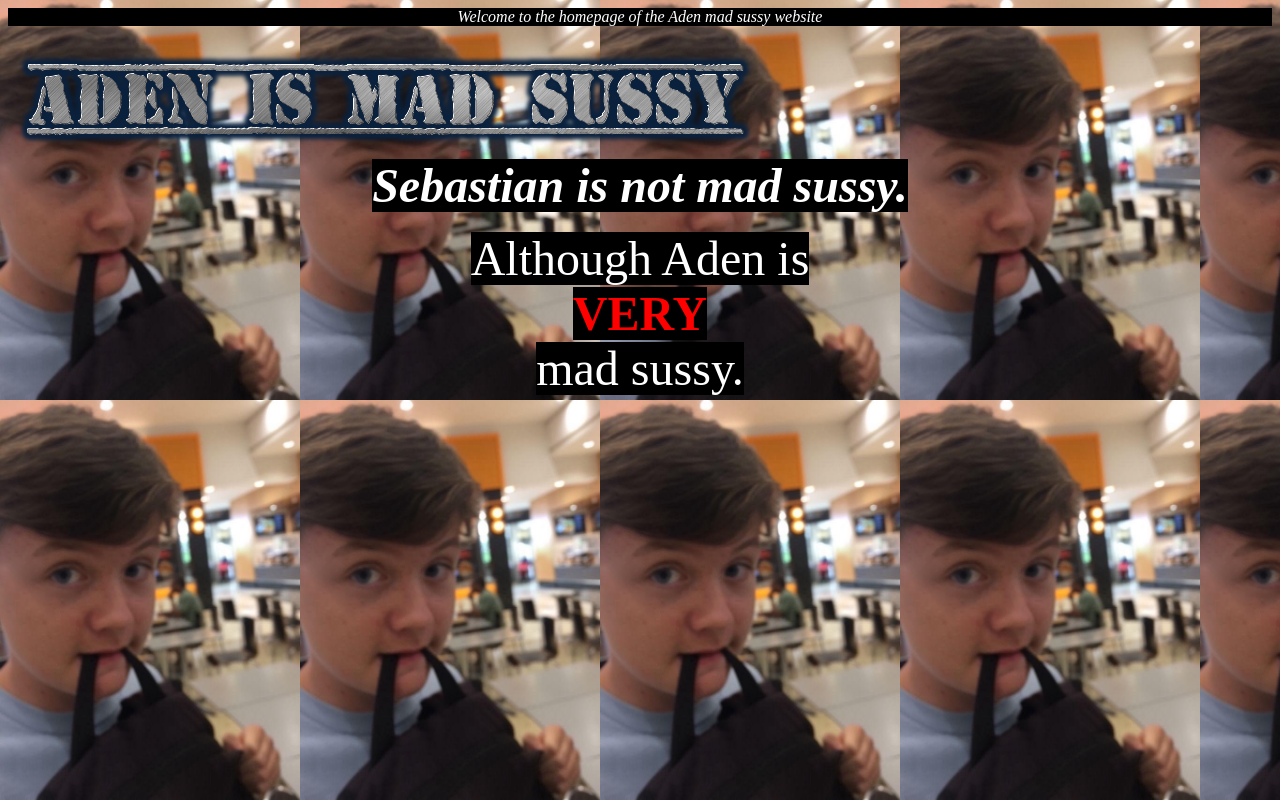
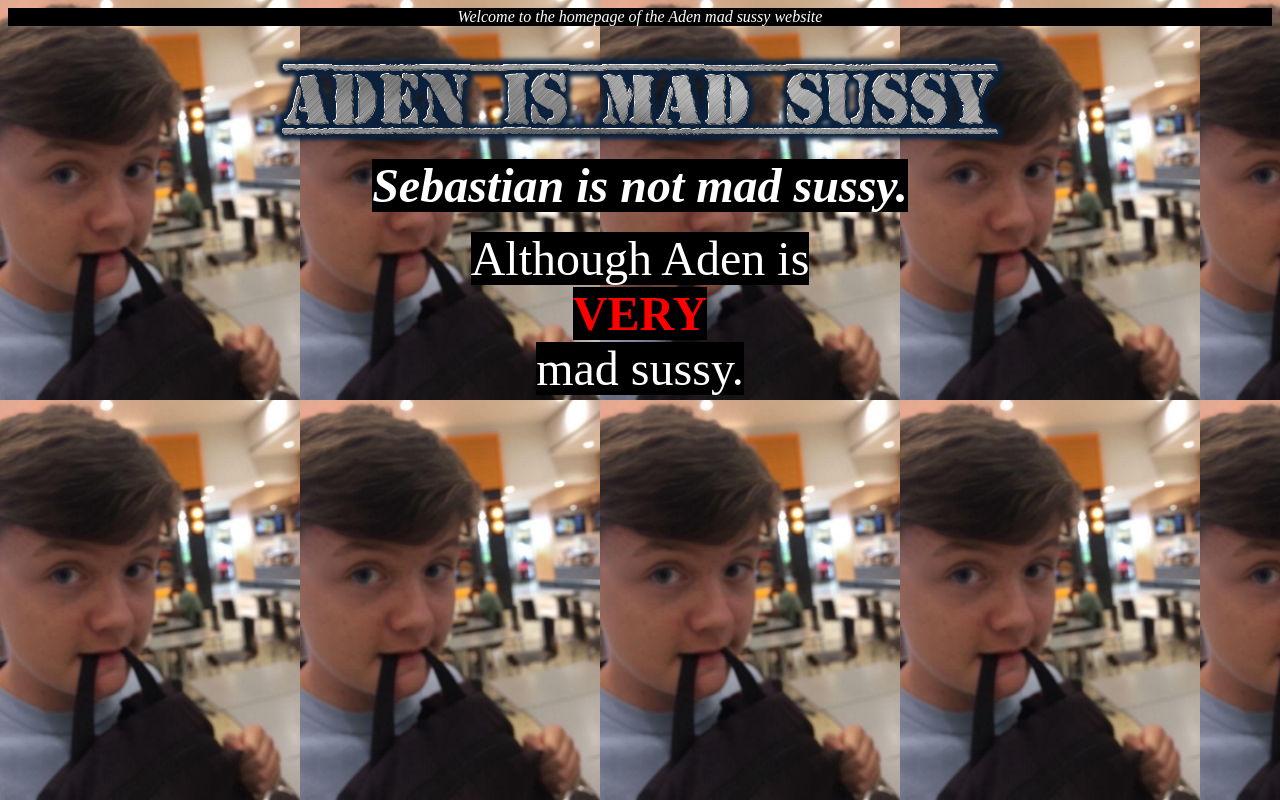
Before and after one commit to sebtheman/aden-is-mad-sussy, a plain HTML site: page docs/index.html in a window 1280 px wide. Drawn offline with Linux system fonts and the light colour scheme; no server answers.

Commit message:
Center Aden mad sussy image

```diff
--- a/docs/index.html
+++ b/docs/index.html
@@ -65,7 +65,7 @@
         <center><i>Welcome to the homepage of the Aden mad sussy website</i></center>
         </div>
         <br>
-        <img src="https://github.com/sebtheman/aden-is-mad-sussy/raw/master/docs/adenmadsussy.png"
+        <center><img src="https://github.com/sebtheman/aden-is-mad-sussy/raw/master/docs/adenmadsussy.png"</center>
         <div class="notmadsussy">
         <center><i><font size="+22" style="color:white;background-color:black";><b>Sebastian is not mad sussy.</b></font></i></center>
         </div>
```
